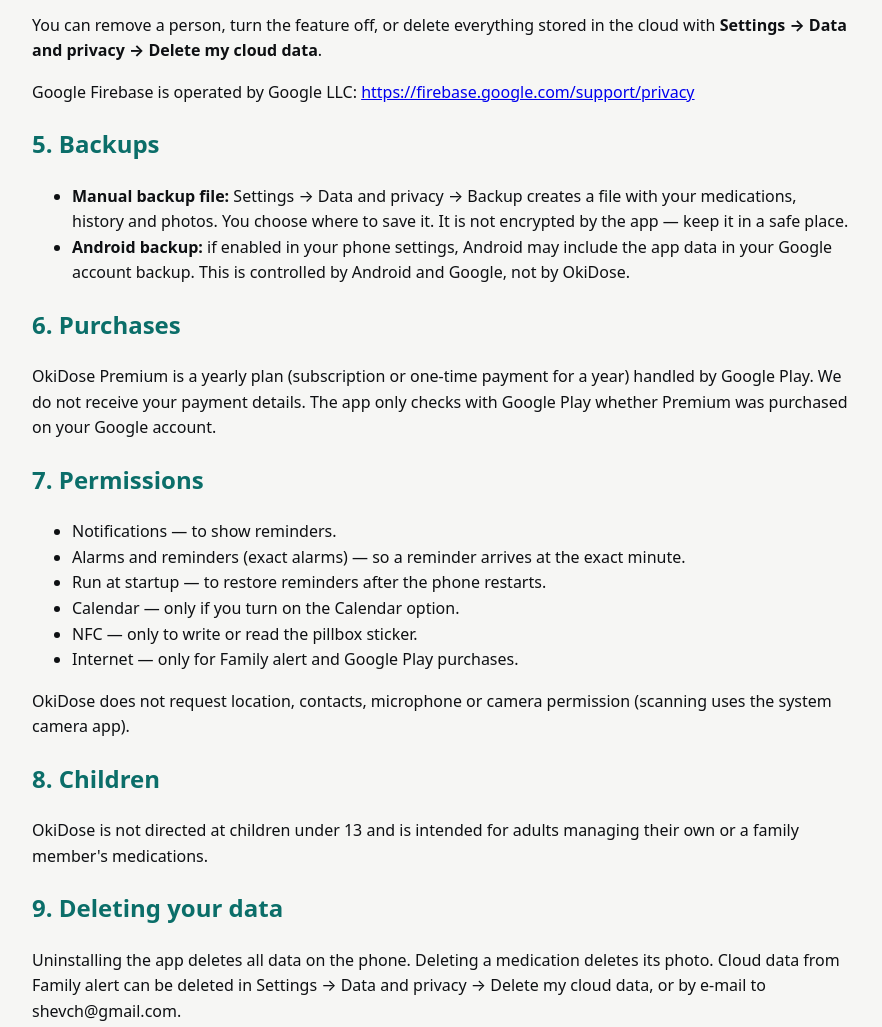
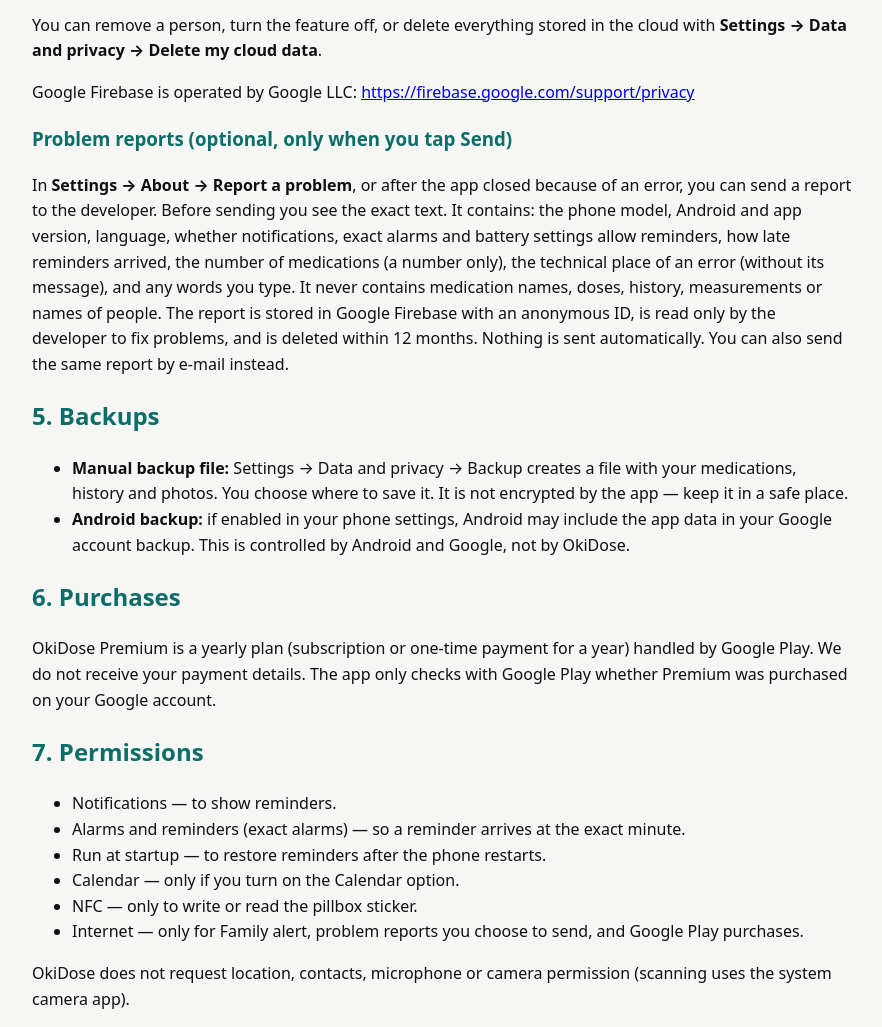
Before and after one commit to Shevch/okidoseprivacy, a plain HTML site: page privacy.html in a window 1280 px wide. Shown: the part 1160-2187 px from the top of the page, without its empty margins (198-1080 px from the left). Drawn offline with Linux system fonts and the light colour scheme.

Commit message:
Privacy: optional problem reports
Co-Authored-By: Claude Opus 5.5 <noreply@anthropic.com>
Claude-Session: https://claude.ai/code/session_01TLXpJn4k9H9jhJnxmChQv8

```diff
--- a/privacy.html
+++ b/privacy.html
@@ -3,7 +3,7 @@
 <p>Effective date: 31 October 2026. Applies to the OkiDose app for Android (package app.pilly).</p>
 <p>Contact: shevch@gmail.com</p>
 
-<p><b>In short:</b> your medications, schedule and history stay on your phone. OkiDose has no account, no ads and no analytics. The internet is used only if you turn on the optional Family alert, and for purchases through Google Play.</p>
+<p><b>In short:</b> your medications, schedule and history stay on your phone. OkiDose has no account, no ads and no analytics. The internet is used only if you turn on the optional Family alert, if you choose to send a problem report, and for purchases through Google Play.</p>
 
 <h2>1. Data the app stores on your phone</h2>
 <ul><li>Medications you enter: name, strength, amount per dose, dosage form, schedule, notes, intake rules (for example “with food”), pill stock, course end date, shelf life after opening, color and pill shape.</li>
@@ -26,6 +26,9 @@
 <p>You can remove a person, turn the feature off, or delete everything stored in the cloud with <b>Settings → Data and privacy → Delete my cloud data</b>.</p>
 <p>Google Firebase is operated by Google LLC: <a href="https://firebase.google.com/support/privacy">https://firebase.google.com/support/privacy</a></p>
 
+<h3>Problem reports (optional, only when you tap Send)</h3>
+<p>In <b>Settings → About → Report a problem</b>, or after the app closed because of an error, you can send a report to the developer. Before sending you see the exact text. It contains: the phone model, Android and app version, language, whether notifications, exact alarms and battery settings allow reminders, how late reminders arrived, the number of medications (a number only), the technical place of an error (without its message), and any words you type. It never contains medication names, doses, history, measurements or names of people. The report is stored in Google Firebase with an anonymous ID, is read only by the developer to fix problems, and is deleted within 12 months. Nothing is sent automatically. You can also send the same report by e-mail instead.</p>
+
 <h2>5. Backups</h2>
 <ul><li><b>Manual backup file:</b> Settings → Data and privacy → Backup creates a file with your medications, history and photos. You choose where to save it. It is not encrypted by the app — keep it in a safe place.</li>
 <li><b>Android backup:</b> if enabled in your phone settings, Android may include the app data in your Google account backup. This is controlled by Android and Google, not by OkiDose.</li>
@@ -39,7 +42,7 @@
 <li>Run at startup — to restore reminders after the phone restarts.</li>
 <li>Calendar — only if you turn on the Calendar option.</li>
 <li>NFC — only to write or read the pillbox sticker.</li>
-<li>Internet — only for Family alert and Google Play purchases.</li>
+<li>Internet — only for Family alert, problem reports you choose to send, and Google Play purchases.</li>
 </ul><p>OkiDose does not request location, contacts, microphone or camera permission (scanning uses the system camera app).</p>
 
 <h2>8. Children</h2>
```
